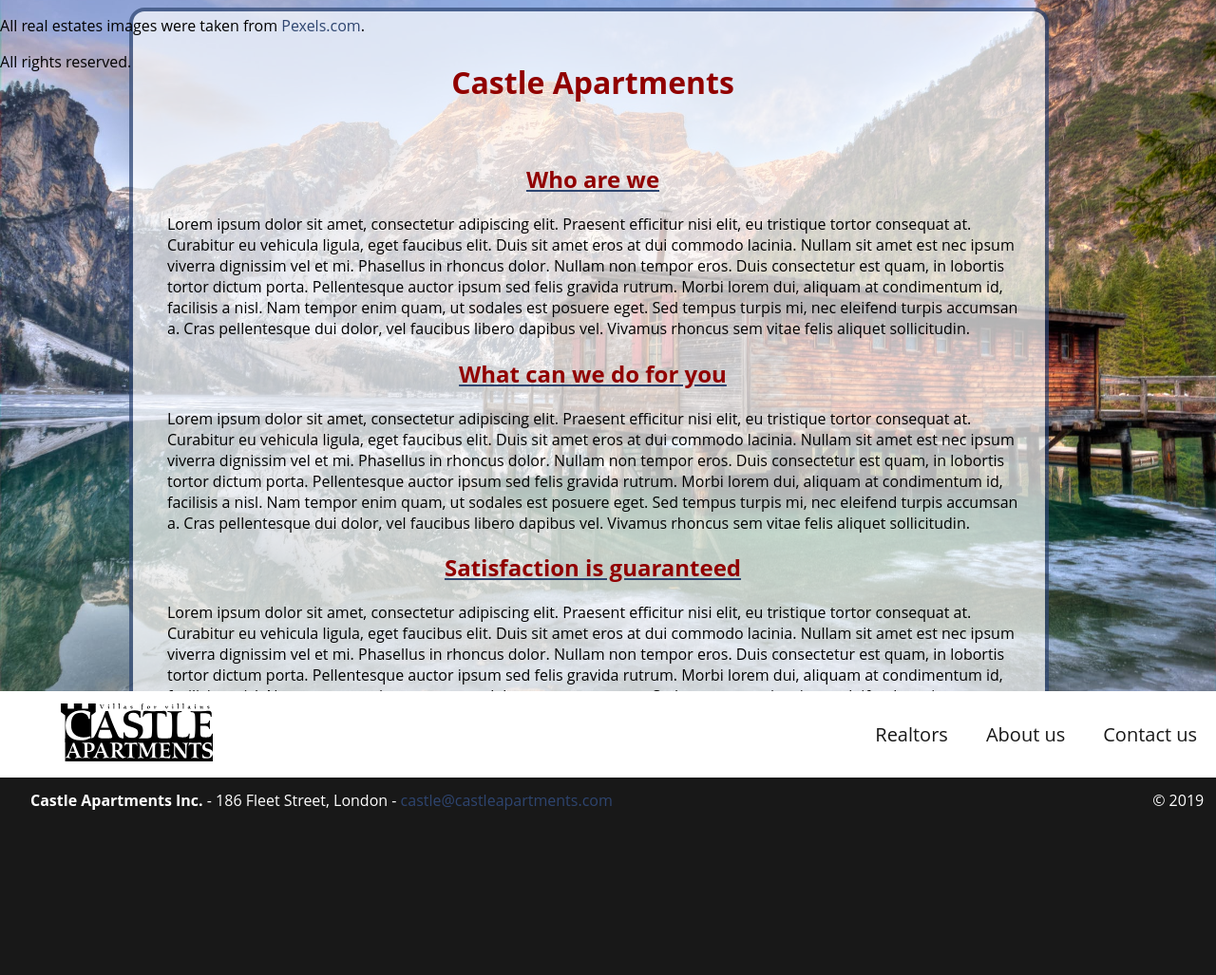
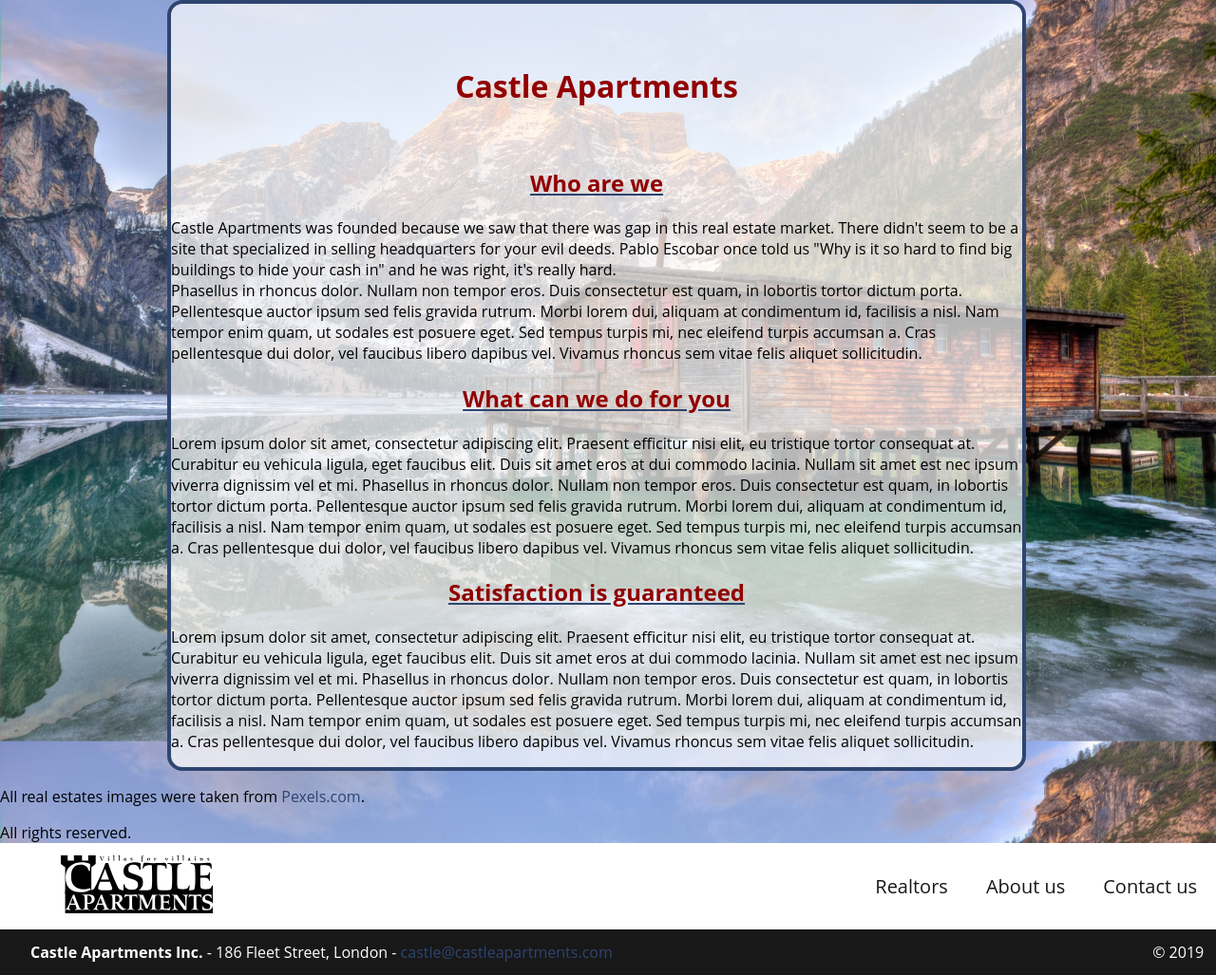
Before and after one commit to ymir17/castleApt, a Django app: page /aboutus/ in a window 1280 px wide. Shown: the part 72-1099 px from the top of the page at 95% size. Before the commit the page ends 925 px from the top, so only its background shows below. Run offline with Django 3.2, Linux system fonts and the light colour scheme.

Commit message:
pushcsss

```diff
--- a/static/css/aboutus.css
+++ b/static/css/aboutus.css
@@ -15,10 +15,13 @@
 .about-container{
     border-radius: 1rem;
     width: 70%;
-    position: absolute;
+    position: relative;
     right: 1rem;
     left: 11rem;
-
+    background: rgba(255, 255, 255, 0.7);
+    border: 0.3rem;
+    border-style: solid;
+    border-color: #2E4570;
 
 }
 
@@ -26,18 +29,3 @@ p{
     font-family: 'Open Sans', sans-serif;
     position: relative;
 }
-
-.container-ab{
-    background: white;
-    border-radius: 1rem;
-    height: 100%;
-    width: 75%;
-    position: absolute;
-    top: 5rem;
-    right: 1rem;
-    left: 8.5rem;
-    opacity: 0.7;
-    border: 0.3rem;
-    border-style: solid;
-    border-color: #2E4570;
-}
--- a/templates/About_us/aboutus.html
+++ b/templates/About_us/aboutus.html
@@ -15,11 +15,10 @@
             <h2 class='head-2'>
                 Who are we
             </h2>
-            <p>Lorem ipsum dolor sit amet, consectetur adipiscing elit.
-            Praesent efficitur nisi elit, eu tristique tortor consequat at.
-            Curabitur eu vehicula ligula, eget faucibus elit.
-            Duis sit amet eros at dui commodo lacinia.
-            Nullam sit amet est nec ipsum viverra dignissim vel et mi.
+            <p>Castle Apartments was founded because we saw that there was gap in this real estate market.
+                There didn't seem to be a site that specialized in selling headquarters for your evil deeds.
+                Pablo Escobar once told us "Why is it so hard to find big buildings to hide your cash in" and he was right, it's really hard.
+                <br>
             Phasellus in rhoncus dolor. Nullam non tempor eros. Duis consectetur est quam, in lobortis tortor dictum porta.
             Pellentesque auctor ipsum sed felis gravida rutrum. Morbi lorem dui, aliquam at condimentum id, facilisis a nisl.
             Nam tempor enim quam, ut sodales est posuere eget. Sed tempus turpis mi, nec eleifend turpis accumsan a.
```
